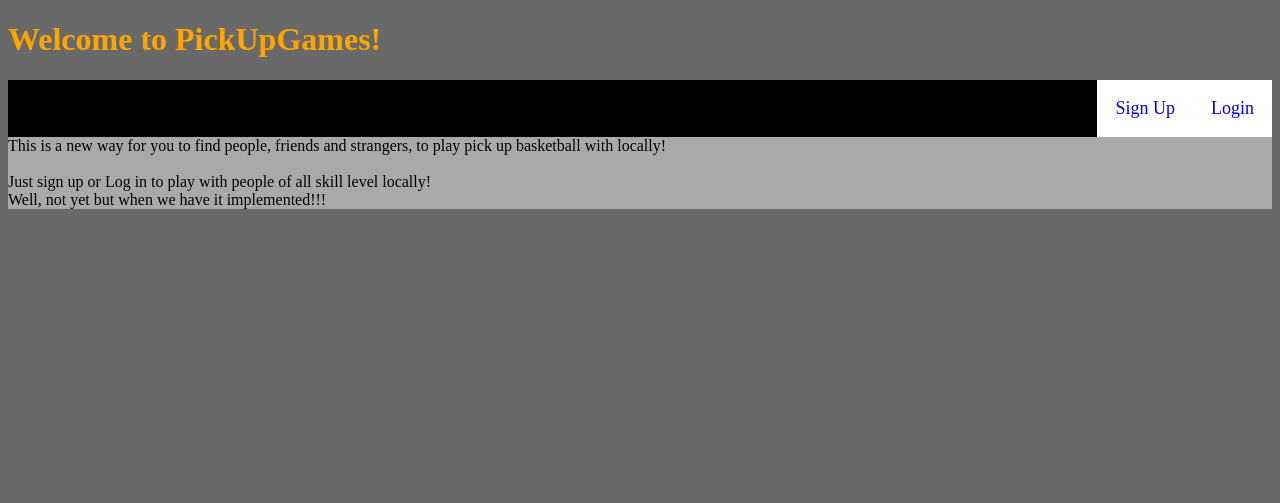
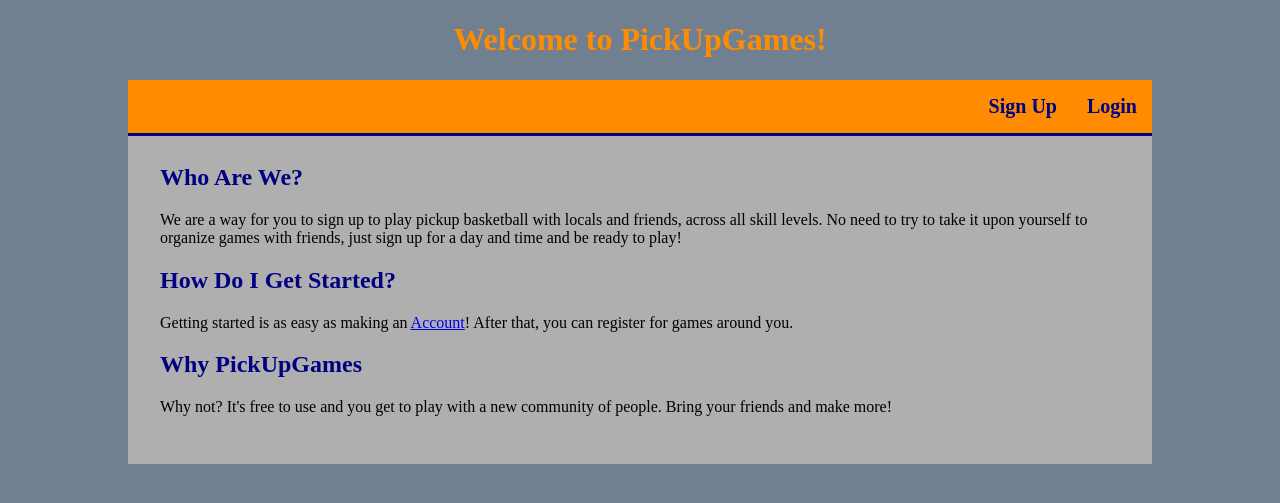
Before and after one commit to bbrown11924/PickUpGames, a Django app: template pickup/templates/pickup/index.html in a window 1280 px wide. Shown: the top 503 px of the page. Run offline with Django 3.2, Linux system fonts and the light colour scheme; the template is opened without the code that fills it, so the values that code supplies are empty.

Commit message:
Updated colors for site to make it more put together than greyscale, added more to index.html to fill it out, put the css link into other html files for a little consistency. Also updated views.py to fix index not being found.

```diff
--- a/pickup/static/style.css
+++ b/pickup/static/style.css
@@ -3,26 +3,38 @@
     just wanted to make sure it worked properly
  */
 header{
-    color: orange;
+    color: darkorange;
+    text-align: center;
 }
 
 body{
-    background-color: dimgray;
+    background-color: slategray;
+    width: 80%;
+    margin: auto;
 }
 
+
 #LoginSignUp{
-    background-color: black;
+    background-color: darkorange;
     float: right;
     width: 100%;
+    border-bottom: .2em solid navy;
 }
 
 #LoginSignUp a{
     text-decoration: none;
     display: inline-block;
     float: right;
-    padding: 1em;
-    font-size: large;
-    background-color: white;
+    padding: .75em;
+    font-size: 1.25em;
+    font-weight: bold;
+    color: navy;
+}
+
+#LoginSignUp a:hover{
+    background-color: navy;
+    color: darkorange;
+    transition: 500ms;
 }
 
 #LoginSignUp a href{
@@ -30,6 +42,11 @@ body{
 }
 
 main{
-    background-color: darkgray;
+    padding: 4em 2em 2em;
+    background-color: #afafaf;
 
 }
+
+h2{
+    color: navy;
+}
--- a/pickup/templates/pickup/index.html
+++ b/pickup/templates/pickup/index.html
@@ -24,19 +24,31 @@
     <!-- Working on unified Nav bar, wont need anything here -->
 </nav>
 
-<main>
-
-    <div id="LoginSignUp">
+<div id="LoginSignUp">
         <a href={% url 'login' %}>Login</a>
         <a href="{% url 'register' %}">Sign Up</a>
-    </div>
+</div>
+
+<main>
+    <h2>Who Are We?</h2>
     <p>
-        This is a new way for you to find people, friends and strangers,
-        to play pick up basketball with locally!<br>
-        <br>
-        Just sign up or Log in to play with people of all skill level locally!<br>
-        Well, not yet but when we have it implemented!!!
+        We are a way for you to sign up to play pickup basketball with locals and friends, across all skill levels.
+        No need to try to take it upon yourself to organize games with friends, just sign up for a day and time
+        and be ready to play!
     </p>
+
+    <h2>How Do I Get Started?</h2>
+    <p>
+        Getting started is as easy as making an <a href="{% url 'register' %}">Account</a>!
+        After that, you can register for games around you.
+    </p>
+
+    <h2>Why PickUpGames</h2>
+    <p>
+        Why not? It's free to use and you get to play with a new community of people.
+        Bring your friends and make more!
+    </p>
+
 </main>
 
 <footer>
--- a/pickup/templates/pickup/login.html
+++ b/pickup/templates/pickup/login.html
@@ -1,5 +1,7 @@
 <!DOCTYPE html>
 <html>
+{% load static %}
+<link rel="stylesheet" type="text/css" href="{% static 'style.css' %}">
 <head>
     <title>Pickup Games | Login</title>
 </head>
--- a/pickup/templates/pickup/profile.html
+++ b/pickup/templates/pickup/profile.html
@@ -1,5 +1,7 @@
 <!DOCTYPE html>
 <html>
+{% load static %}
+<link rel="stylesheet" type="text/css" href="{% static 'style.css' %}">
 <head>
     <title>Pickup Games | Profile</title>
 </head>
--- a/pickup/templates/pickup/register.html
+++ b/pickup/templates/pickup/register.html
@@ -1,5 +1,7 @@
 <!DOCTYPE html>
 <html>
+{% load static %}
+<link rel="stylesheet" type="text/css" href="{% static 'style.css' %}">
 <head>
     <title>Pickup Games | Register</title>
 </head>
--- a/pickup/views.py
+++ b/pickup/views.py
@@ -12,7 +12,7 @@ from .forms import RegistrationForm
 
 
 def index(request):
-    return render(request, "index.html")
+    return render(request, "pickup/index.html")
 
 # view for page to register a new account
 def register(request):
```
